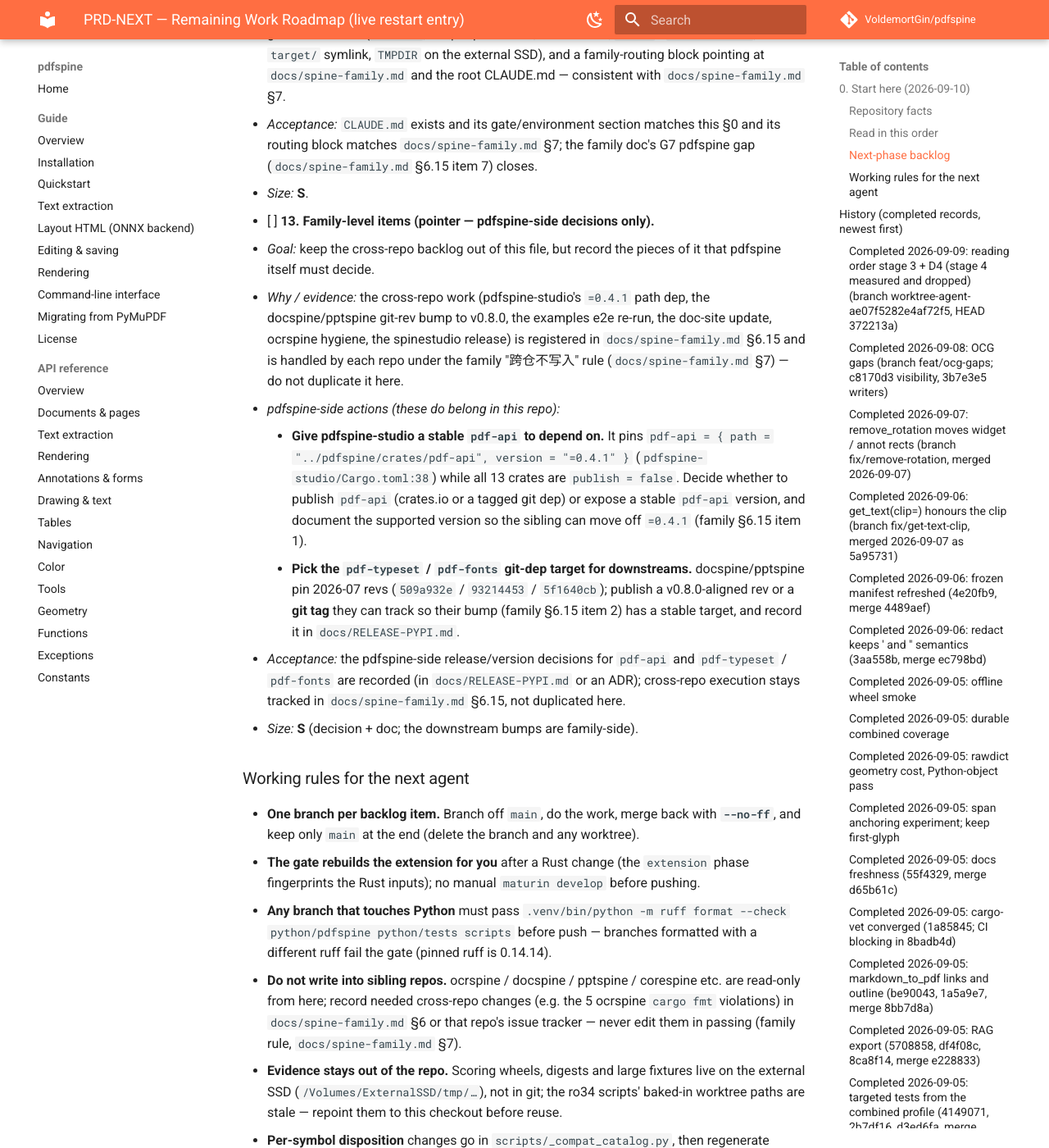
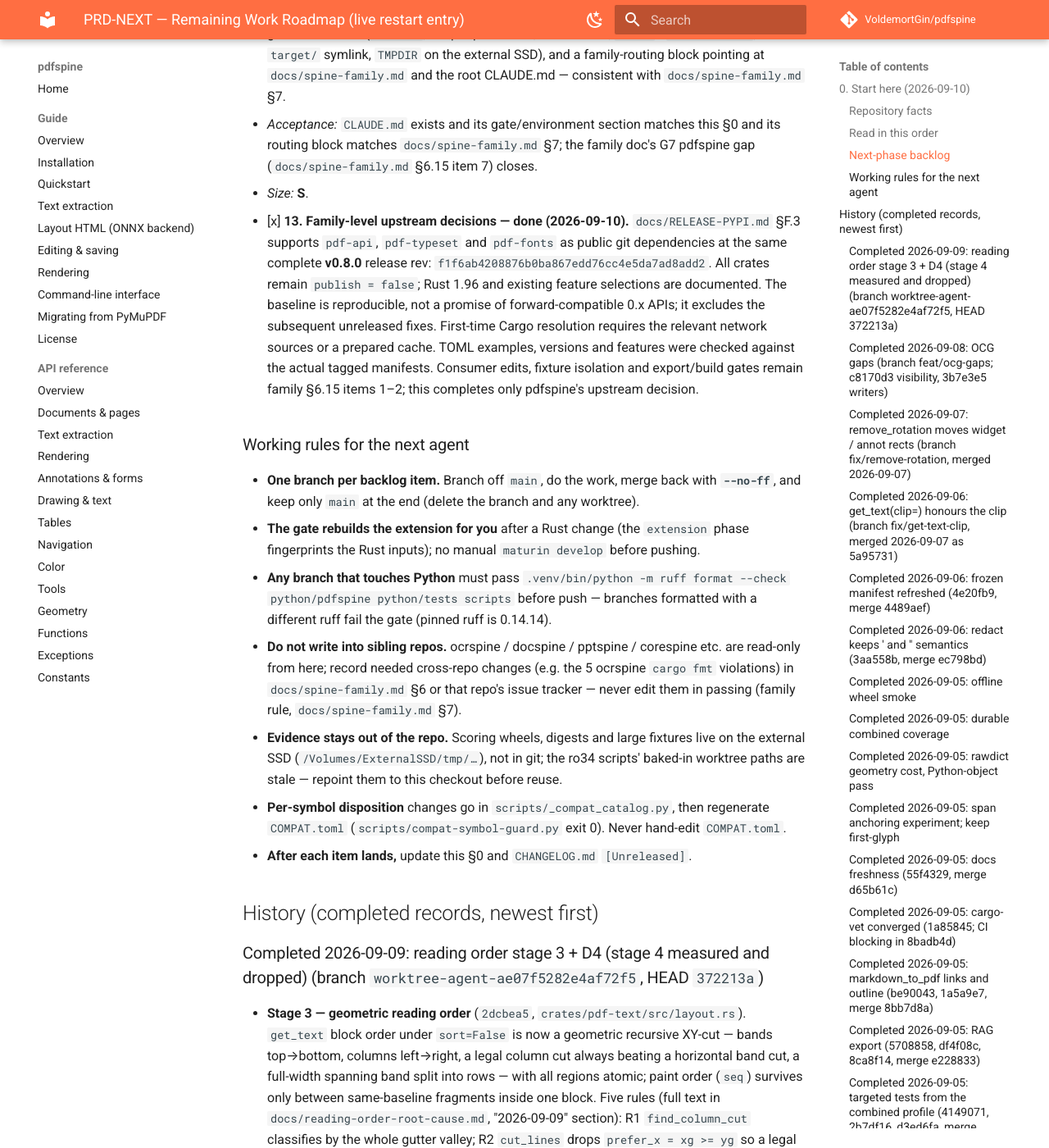
Before and after one commit to VoldemortGin/pdfspine, an MkDocs documentation site: the page built from docs/PRD-NEXT.md, in a window 1280 px wide and 1400 px high, scrolled down 7670 px. Shown: the whole window at 82% size. Built offline with MkDocs 1.6.1 and Material for MkDocs 9.7.7, drawn with Linux system fonts in a browser that asks for light colours; comment, search, counter and statistics services are not loaded.

Commit message:
docs: record Rust consumer baseline decision

```diff
--- a/docs/PRD-NEXT.md
+++ b/docs/PRD-NEXT.md
@@ -325,31 +325,17 @@
     G7 pdfspine gap (`docs/spine-family.md` §6.15 item 7) closes.
   - *Size:* **S**.
 
-- [ ] **13. Family-level items (pointer — pdfspine-side decisions only).**
-  - *Goal:* keep the cross-repo backlog out of this file, but record the pieces
-    of it that pdfspine itself must decide.
-  - *Why / evidence:* the cross-repo work (pdfspine-studio's `=0.4.1` path dep,
-    the docspine/pptspine git-rev bump to v0.8.0, the examples e2e re-run, the
-    doc-site update, ocrspine hygiene, the spinestudio release) is registered in
-    `docs/spine-family.md` §6.15 and is handled by each repo under the family
-    "跨仓不写入" rule (`docs/spine-family.md` §7) — do not duplicate it here.
-  - *pdfspine-side actions (these do belong in this repo):*
-    - **Give pdfspine-studio a stable `pdf-api` to depend on.** It pins
-      `pdf-api = { path = "../pdfspine/crates/pdf-api", version = "=0.4.1" }`
-      (`pdfspine-studio/Cargo.toml:38`) while all 13 crates are `publish = false`.
-      Decide whether to publish `pdf-api` (crates.io or a tagged git dep) or
-      expose a stable `pdf-api` version, and document the supported version so the
-      sibling can move off `=0.4.1` (family §6.15 item 1).
-    - **Pick the `pdf-typeset` / `pdf-fonts` git-dep target for downstreams.**
-      docspine/pptspine pin 2026-07 revs (`509a932e` / `93214453` / `5f1640cb`);
-      publish a v0.8.0-aligned rev or a **git tag** they can track so their bump
-      (family §6.15 item 2) has a stable target, and record it in
-      `docs/RELEASE-PYPI.md`.
-  - *Acceptance:* the pdfspine-side release/version decisions for `pdf-api` and
-    `pdf-typeset` / `pdf-fonts` are recorded (in `docs/RELEASE-PYPI.md` or an
-    ADR); cross-repo execution stays tracked in `docs/spine-family.md` §6.15, not
-    duplicated here.
-  - *Size:* **S** (decision + doc; the downstream bumps are family-side).
+- [x] **13. Family-level upstream decisions — done (2026-09-10).**
+  `docs/RELEASE-PYPI.md` §F.3 supports `pdf-api`, `pdf-typeset` and `pdf-fonts`
+  as public git dependencies at the same complete **v0.8.0** release rev:
+  `f1f6ab4208876b0ba867edd76cc4e5da7ad8add2`. All crates remain
+  `publish = false`; Rust 1.96 and existing feature selections are documented.
+  The baseline is reproducible, not a promise of forward-compatible 0.x APIs;
+  it excludes the subsequent unreleased fixes. First-time Cargo resolution
+  requires the relevant network sources or a prepared cache. TOML examples,
+  versions and features were checked against the actual tagged manifests.
+  Consumer edits, fixture isolation and export/build gates remain family
+  §6.15 items 1–2; this completes only pdfspine's upstream decision.
 
 ### Working rules for the next agent
 
```
Also changed, not shown: CHANGELOG.md (+5 -0 lines).
